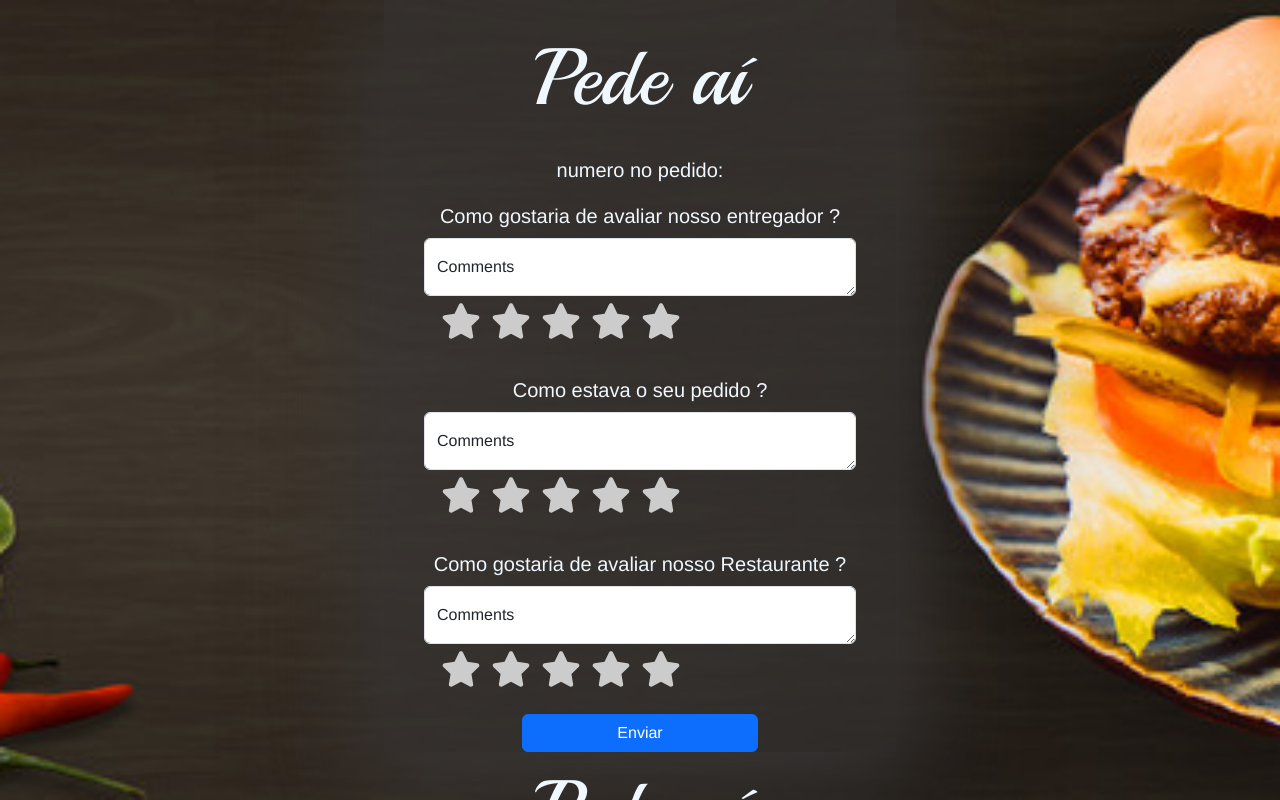
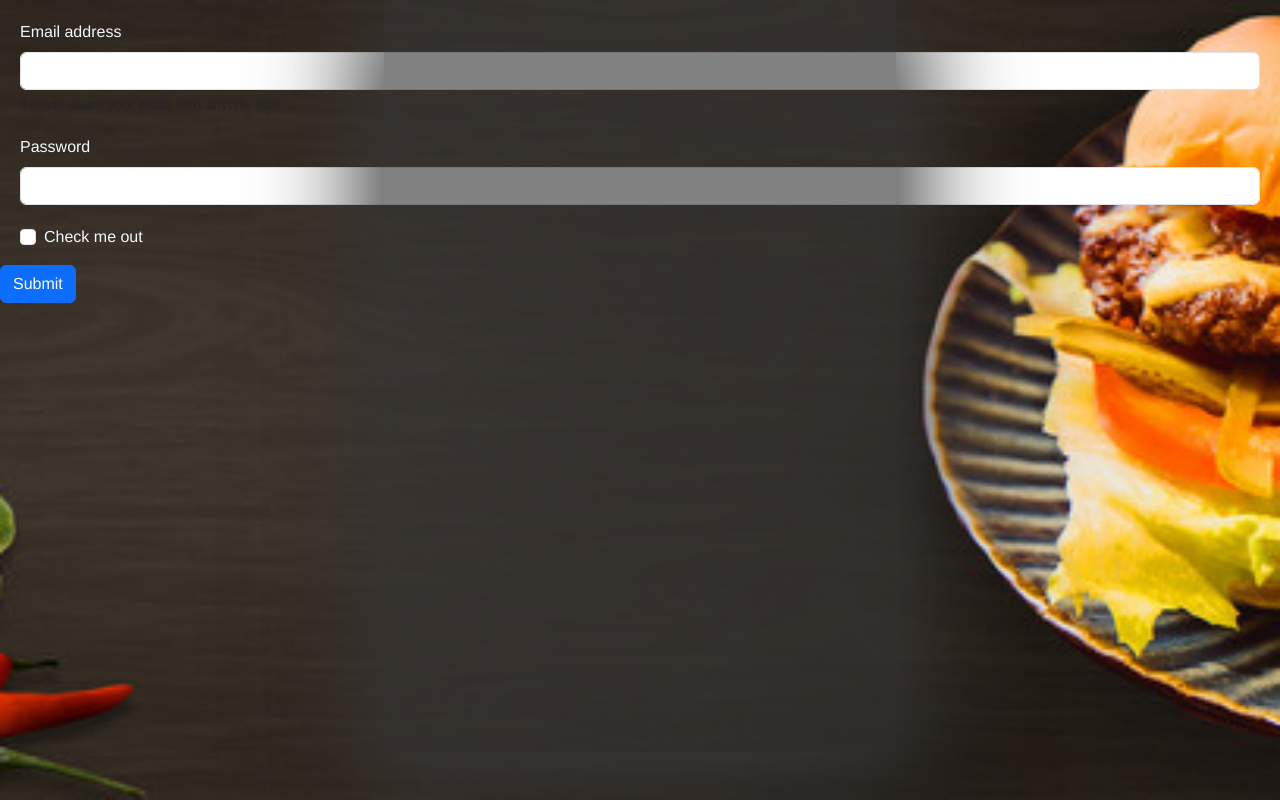
Before and after one commit to luiz0899/SistemaQualidade-front, a React (Vite) app: page / in a window 1280 px wide. Built offline with nearby package versions, Linux system fonts and the light colour scheme; a web font is replaced by a local one.

Commit message:
iniciado login

```diff
--- /dev/null
+++ b/src/components/LoginAuth.jsx
@@ -0,0 +1,33 @@
+import '../style/Login.css';
+
+const LoginAuth = () => {
+  return (
+    <body className="fundo">
+        <div className="corpoLogin">
+
+            <form>
+                <div className="mb-3">
+                    <label htmlFor="exampleInputEmail1" className="form-label">Email address</label>
+                    <input type="email" className="form-control" id="exampleInputEmail1" aria-describedby="emailHelp">
+                    </input>
+                    <div id="emailHelp" className="form-text">ll never share your email with anyone else.</div>
+                </div>
+
+                <div className="mb-3">
+                    <label htmlFor="exampleInputPassword1" className="form-label">Password</label>
+                    <input type="password" className="form-control" id="exampleInputPassword1"></input>
+                </div>
+                <div className="mb-3 form-check">
+                    <input type="checkbox" className="form-check-input" id="exampleCheck1"></input>
+                    <label className="form-check-label" htmlFor="exampleCheck1">Check me out</label>
+                </div>
+                <button type="submit" className="btn btn-primary">Submit</button>
+            </form>
+
+        </div>
+    </body>
+
+  );
+}
+
+export default LoginAuth;
--- /dev/null
+++ b/src/pages/Login.jsx
@@ -0,0 +1,15 @@
+import LoginAuth from "../components/LoginAuth";
+import '../style/Login.css';
+
+const Login = () => {
+  return (
+    <body className="fundo">
+        <main className="main">
+            <LoginAuth />
+        </main>
+    </body>
+
+  );
+}
+
+export default Login;
--- a/src/routes/routes.jsx
+++ b/src/routes/routes.jsx
@@ -2,13 +2,15 @@
 import { BrowserRouter, Route, Routes } from 'react-router-dom';
 import Avaliacao from '../pages/Avaliacao';
 import Ouvidoria from '../pages/Ouvidoria';
+import Login from '../pages/Login';
 
 export default function MainRoutes() {
   return (
     <BrowserRouter>
       <Routes>
         <Route path='/ouvidoria' element={<Ouvidoria/>} />
-        <Route path="*" element={<Avaliacao/>} />
+        <Route path='/avaliacao' element={<Avaliacao/>} />
+        <Route path="*" element={<Login/>} />
       </Routes>
     </BrowserRouter>
   );
--- /dev/null
+++ b/src/style/LoginAuth.css
@@ -0,0 +1,16 @@
+
+.fundo {
+    position: fixed;
+    top: 0;
+    left: 0;
+    width: 100%;
+    height: 100%;
+    z-index: -1;
+    background-image: url("../img/fundo.png");
+    background-size: cover;
+    background-repeat: no-repeat;
+    background-attachment: fixed;
+    background-position: center center;
+    overflow-y: auto;
+
+  }
```
Also changed, not shown: src/style/Login.css (added).
